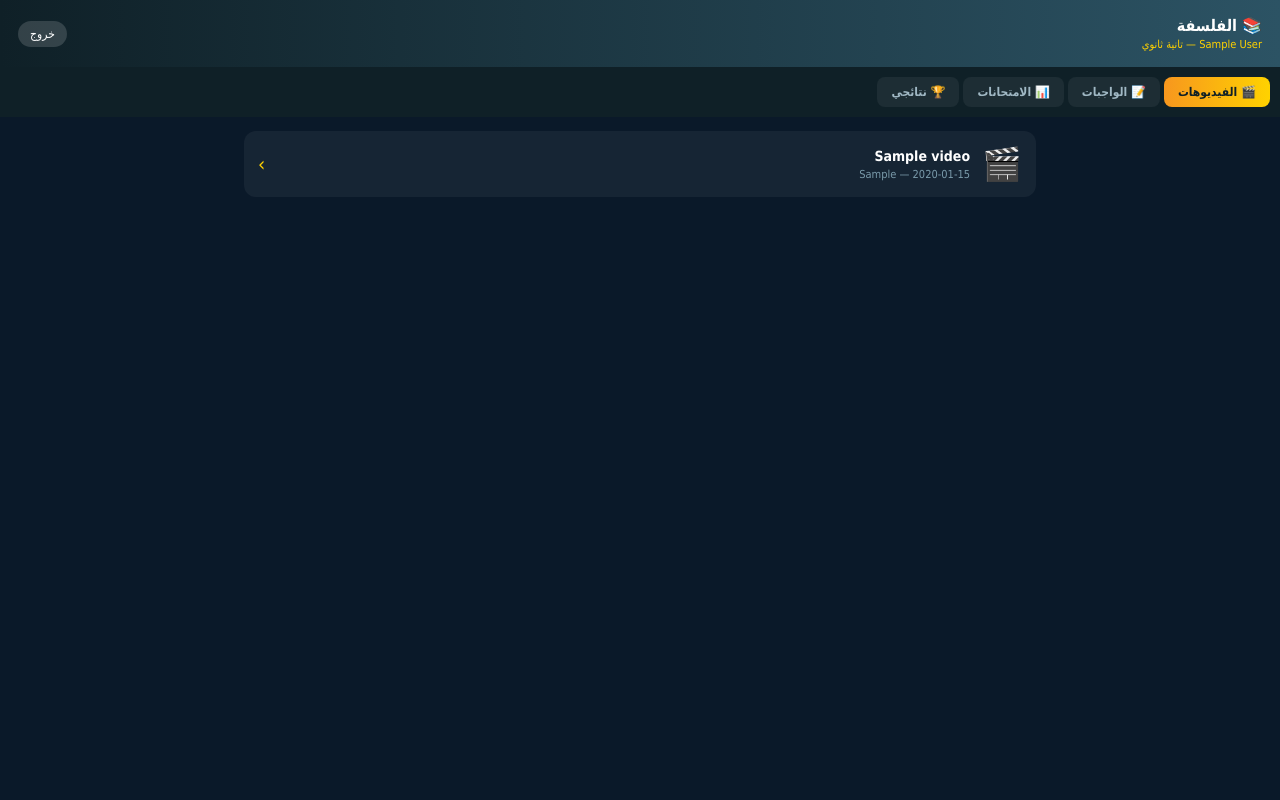
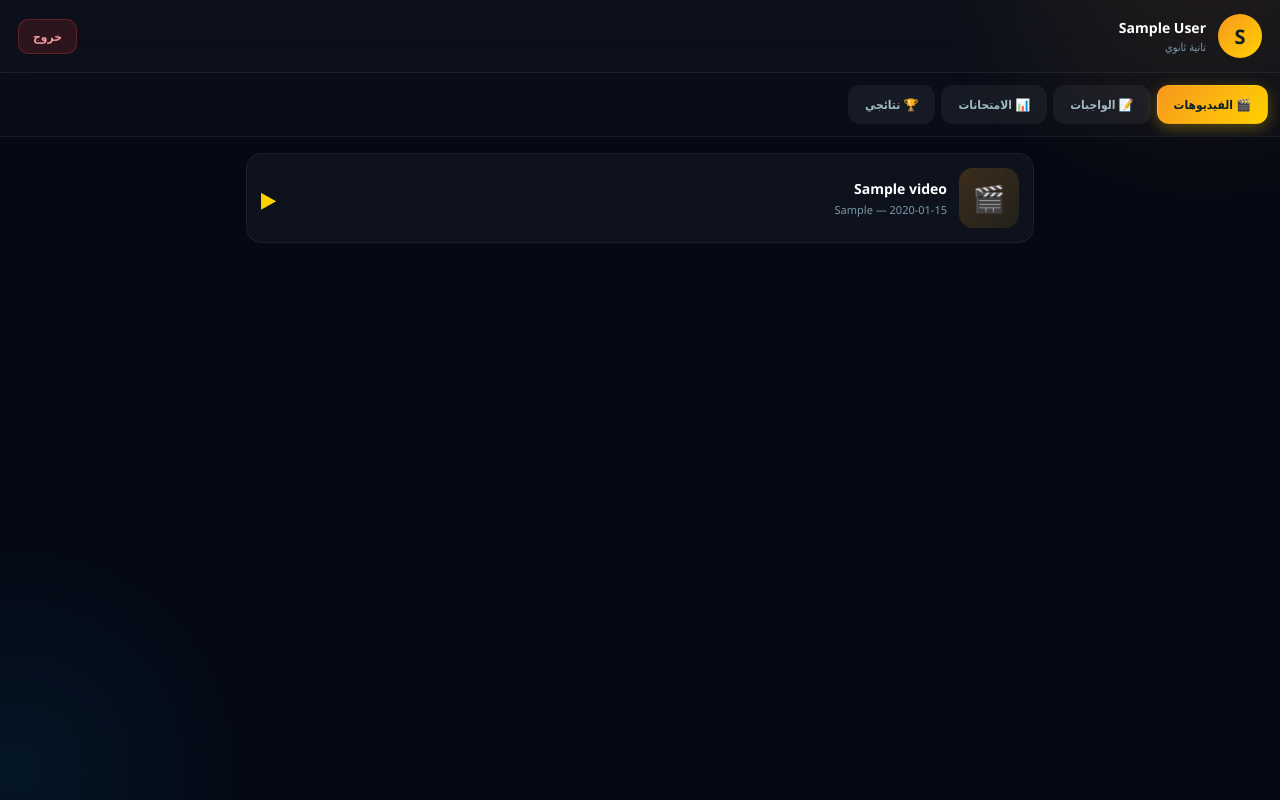
Before and after one commit to a01008062965a-afk/ahmededu, a Flask app: page /student in a window 1280 px wide. Run offline with Flask 3, Linux system fonts and the light colour scheme; the visitor is signed in with stand-in values (Sample User, id 1); tables that the repository leaves empty hold one stand-in row (values such as "Sample post").

Commit message:
u templates/student.html

```diff
--- a/templates/student.html
+++ b/templates/student.html
@@ -3,57 +3,100 @@
 <head>
 <meta charset="UTF-8">
 <meta name="viewport" content="width=device-width, initial-scale=1.0">
-<title>صفحة الطالب - {{ subject }}</title>
+<title>صفحة الطالب | {{ subject }}</title>
 <style>
-*{box-sizing:border-box;font-family:Tahoma;margin:0;padding:0}
-body{background:#0a1929;color:#fff;min-height:100vh;padding-bottom:30px}
-header{background:linear-gradient(90deg,#0f2027,#2c5364);padding:16px 18px;display:flex;justify-content:space-between;align-items:center}
-header h1{margin:0;font-size:16px}
-header .info{font-size:11px;color:#ffd200;margin-top:3px}
-header a{color:#fff;text-decoration:none;font-size:12px;background:rgba(255,255,255,0.15);padding:6px 12px;border-radius:20px}
-.tabs{display:flex;gap:4px;padding:10px;overflow-x:auto;background:#0f2027;position:sticky;top:0;z-index:10}
-.tab{padding:8px 14px;background:rgba(255,255,255,0.06);border-radius:8px;cursor:pointer;font-size:12px;font-weight:bold;white-space:nowrap;color:#a0b8c4}
-.tab.active{background:linear-gradient(90deg,#f7971e,#ffd200);color:#0f2027}
-.container{padding:14px;max-width:820px;margin:0 auto}
-.card{background:rgba(255,255,255,0.05);border:1px solid rgba(255,255,255,0.08);border-radius:14px;padding:16px;margin-bottom:12px}
-.card h3{font-size:15px;color:#ffd200;margin-bottom:10px}
-.card p{color:#a0b8c4;font-size:13px;line-height:1.7}
-.video{background:rgba(255,255,255,0.05);border-radius:12px;padding:14px;margin-bottom:10px;display:flex;gap:12px;align-items:center;cursor:pointer}
-.video:active{background:rgba(255,210,0,0.12)}
-.video .ic{font-size:32px}
-.video .info{flex:1}
-.video .info .t{color:#fff;font-weight:bold;font-size:14px;margin-bottom:4px}
-.video .info .l{color:#7a9bab;font-size:11px}
+*{box-sizing:border-box;font-family:'Segoe UI',Tahoma,sans-serif;margin:0;padding:0;-webkit-tap-highlight-color:transparent}
+body{background:#050914;min-height:100vh;color:#fff;padding-bottom:30px;position:relative}
+
+.bg{position:fixed;inset:0;z-index:0;overflow:hidden;pointer-events:none}
+.bg::before{content:'';position:absolute;top:-50%;right:-20%;width:600px;height:600px;background:radial-gradient(circle,rgba(247,151,30,0.1),transparent 70%);border-radius:50%;animation:float1 20s infinite ease-in-out}
+.bg::after{content:'';position:absolute;bottom:-30%;left:-20%;width:500px;height:500px;background:radial-gradient(circle,rgba(0,180,255,0.08),transparent 70%);border-radius:50%;animation:float2 25s infinite ease-in-out}
+@keyframes float1{0%,100%{transform:translate(0,0)}50%{transform:translate(-40px,40px)}}
+@keyframes float2{0%,100%{transform:translate(0,0)}50%{transform:translate(40px,-40px)}}
+
+.wrap{position:relative;z-index:1}
+
+header{background:rgba(255,255,255,0.03);backdrop-filter:blur(20px);-webkit-backdrop-filter:blur(20px);border-bottom:1px solid rgba(255,255,255,0.06);padding:14px 18px;display:flex;justify-content:space-between;align-items:center;position:sticky;top:0;z-index:50}
+.user-info{display:flex;align-items:center;gap:12px}
+.avatar{width:44px;height:44px;background:linear-gradient(135deg,#f7971e,#ffd200);border-radius:50%;display:flex;align-items:center;justify-content:center;font-size:20px;font-weight:bold;color:#0f2027}
+.user-text .name{font-size:14px;font-weight:bold}
+.user-text .grade{font-size:11px;color:#7a9bab;margin-top:2px}
+.logout-btn{background:rgba(229,57,53,0.15);color:#ef9a9a;border:1px solid rgba(229,57,53,0.3);padding:8px 14px;border-radius:10px;text-decoration:none;font-size:12px;font-weight:bold}
+.logout-btn:active{background:rgba(229,57,53,0.3)}
+
+.tabs{display:flex;gap:6px;padding:12px;overflow-x:auto;background:rgba(255,255,255,0.02);border-bottom:1px solid rgba(255,255,255,0.05);position:sticky;top:72px;z-index:40}
+.tab{padding:10px 16px;background:rgba(255,255,255,0.05);border-radius:12px;cursor:pointer;font-size:12px;font-weight:bold;white-space:nowrap;color:#a0b8c4;border:1px solid transparent;transition:.2s}
+.tab.active{background:linear-gradient(135deg,#f7971e,#ffd200);color:#0f2027;box-shadow:0 4px 15px rgba(255,210,0,0.3)}
+
+.container{padding:16px;max-width:820px;margin:0 auto}
+
+.video-card{background:rgba(255,255,255,0.04);border:1px solid rgba(255,255,255,0.06);border-radius:16px;padding:14px;margin-bottom:10px;display:flex;gap:12px;align-items:center;cursor:pointer;transition:.2s}
+.video-card:active{background:rgba(255,210,0,0.1);border-color:rgba(255,210,0,0.3)}
+.video-thumb{width:60px;height:60px;background:linear-gradient(135deg,rgba(247,151,30,0.2),rgba(255,210,0,0.08));border-radius:14px;display:flex;align-items:center;justify-content:center;font-size:26px;flex-shrink:0}
+.video-info{flex:1}
+.video-info .t{font-size:14px;font-weight:bold;margin-bottom:4px}
+.video-info .l{font-size:11px;color:#7a9bab}
+.play-icon{color:#ffd200;font-size:22px}
+
+.hw-card{background:rgba(255,255,255,0.04);border:1px solid rgba(255,255,255,0.06);border-radius:16px;padding:16px;margin-bottom:12px;border-right:3px solid #ffd200}
+.hw-card .title{font-size:15px;font-weight:bold;color:#ffd200;margin-bottom:8px}
+.hw-card .desc{font-size:13px;color:#a0b8c4;line-height:1.8}
+.hw-card .due{margin-top:10px;font-size:12px;color:#ff9800;background:rgba(255,152,0,0.1);padding:6px 10px;border-radius:8px;display:inline-block}
+
+.exam-card{background:linear-gradient(135deg,rgba(247,151,30,0.12),rgba(255,210,0,0.05));border:1px solid rgba(255,210,0,0.25);border-radius:16px;padding:18px;margin-bottom:12px}
+.exam-card .title{font-size:15px;font-weight:bold;color:#ffd200;margin-bottom:6px}
+.exam-card .meta{font-size:12px;color:#a0b8c4;margin-bottom:14px}
+.exam-card button{background:linear-gradient(135deg,#f7971e,#ffd200);color:#0f2027;border:none;padding:12px 24px;border-radius:12px;font-weight:bold;font-family:inherit;cursor:pointer;font-size:14px;box-shadow:0 6px 20px rgba(255,210,0,0.3)}
+.exam-card button:active{transform:scale(.97)}
+.done-badge{background:rgba(37,211,102,0.15);color:#a5d6a7;padding:10px 16px;border-radius:12px;font-size:13px;display:inline-block;border:1px solid rgba(37,211,102,0.3)}
+
+.result-card{background:rgba(255,255,255,0.04);border:1px solid rgba(255,255,255,0.06);border-radius:14px;padding:14px;margin-bottom:10px}
+.result-row{display:flex;justify-content:space-between;align-items:center;padding:8px 0;border-bottom:1px solid rgba(255,255,255,0.05);font-size:13px}
+.result-row:last-child{border-bottom:none}
+.result-score{background:rgba(37,211,102,0.15);color:#a5d6a7;padding:6px 14px;border-radius:20px;font-weight:bold;font-size:13px}
+.result-score.low{background:rgba(229,57,53,0.15);color:#ef9a9a}
+
+.empty{text-align:center;color:#5a7a8a;padding:60px 20px;font-size:14px}
+.empty .ic{font-size:52px;display:block;margin-bottom:14px;opacity:0.5}
 .hidden{display:none}
-.empty{text-align:center;color:#5a7a8a;padding:40px;font-size:13px}
-.exam{background:linear-gradient(135deg,rgba(247,151,30,0.15),rgba(255,210,0,0.08));border:1px solid rgba(255,210,0,0.3);border-radius:14px;padding:16px;margin-bottom:12px}
-.exam .title{color:#ffd200;font-weight:bold;font-size:15px;margin-bottom:6px}
-.exam .meta{font-size:12px;color:#a0b8c4;margin-bottom:10px}
-.exam button{background:linear-gradient(90deg,#f7971e,#ffd200);color:#0f2027;border:none;padding:10px 20px;border-radius:10px;font-weight:bold;cursor:pointer;font-family:Tahoma}
-.exam .done{background:rgba(37,211,102,0.15);color:#a5d6a7;padding:8px 14px;border-radius:10px;font-size:13px;display:inline-block}
-.result-row{display:flex;justify-content:space-between;padding:10px;border-bottom:1px solid rgba(255,255,255,0.06);font-size:13px}
-.result-row:last-child{border-bottom:none}
-.result-row .score{color:#a5d6a7;font-weight:bold}
-.overlay{position:fixed;inset:0;background:rgba(0,0,0,0.9);z-index:100;padding:16px;display:flex;align-items:center;justify-content:center}
+
+/* النافذة الامتحان */
+.overlay{position:fixed;inset:0;background:rgba(5,9,20,0.95);backdrop-filter:blur(10px);z-index:100;padding:16px;overflow-y:auto;display:flex;align-items:flex-start;justify-content:center}
 .overlay.hidden{display:none}
-.exam-box{background:#0f2027;border:2px solid #ffd200;border-radius:18px;padding:20px;max-width:600px;width:100%;max-height:90vh;overflow-y:auto}
-.exam-box h2{color:#ffd200;font-size:17px;margin-bottom:6px}
-.exam-box .timer{background:#5d4a00;color:#ffd200;padding:8px 14px;border-radius:10px;text-align:center;font-weight:bold;margin:10px 0;font-size:15px}
-.question{margin:14px 0;padding:12px;background:rgba(255,255,255,0.05);border-radius:12px}
-.question .q{font-size:14px;color:#fff;margin-bottom:10px;line-height:1.7}
-.option{padding:10px;background:rgba(255,255,255,0.05);border-radius:8px;margin-bottom:6px;cursor:pointer;font-size:13px;color:#a0b8c4}
-.option:active{background:rgba(255,210,0,0.15)}
-.option.selected{background:linear-gradient(90deg,rgba(247,151,30,0.3),rgba(255,210,0,0.2));color:#fff;font-weight:bold}
+.exam-box{background:#0a1420;border:1px solid rgba(255,210,0,0.2);border-radius:20px;padding:20px;max-width:600px;width:100%;margin:auto}
+.exam-box h2{color:#ffd200;font-size:17px;margin-bottom:6px;text-align:center}
+.timer{background:linear-gradient(135deg,rgba(247,151,30,0.2),rgba(255,210,0,0.1));border:1px solid rgba(255,210,0,0.3);color:#ffd200;padding:12px;border-radius:12px;text-align:center;font-weight:bold;margin:12px 0;font-size:16px}
+.timer.warning{background:rgba(229,57,53,0.2);border-color:rgba(229,57,53,0.4);color:#ef9a9a;animation:pulse 1s infinite}
+@keyframes pulse{0%,100%{opacity:1}50%{opacity:0.6}}
+
+.question{margin:16px 0;padding:14px;background:rgba(255,255,255,0.03);border:1px solid rgba(255,255,255,0.06);border-radius:14px}
+.question .q{font-size:14px;margin-bottom:12px;line-height:1.8}
+.question .q .num{color:#ffd200;font-weight:bold;margin-left:6px}
+.option{padding:12px 14px;background:rgba(255,255,255,0.04);border:2px solid transparent;border-radius:10px;margin-bottom:8px;cursor:pointer;font-size:13px;color:#a0b8c4;transition:.2s;display:flex;align-items:center;gap:10px}
+.option .mark{width:22px;height:22px;border-radius:50%;border:2px solid #3a4a5a;display:flex;align-items:center;justify-content:center;font-size:11px;font-weight:bold;color:#7a9bab;flex-shrink:0}
+.option:active{background:rgba(255,210,0,0.08)}
+.option.selected{background:linear-gradient(135deg,rgba(247,151,30,0.2),rgba(255,210,0,0.1));border-color:#ffd200;color:#fff;font-weight:bold}
+.option.selected .mark{background:#ffd200;color:#0f2027;border-color:#ffd200}
+
+.submit-btn{width:100%;padding:16px;background:linear-gradient(135deg,#f7971e,#ffd200);color:#0f2027;border:none;border-radius:14px;font-weight:bold;font-size:16px;font-family:inherit;cursor:pointer;margin-top:16px;box-shadow:0 8px 30px rgba(255,210,0,0.3)}
+.submit-btn:active{transform:scale(.97)}
 </style>
 </head>
 <body>
 
+<div class="bg"></div>
+
+<div class="wrap">
+
 <header>
-<div>
-<h1>📚 {{ subject }}</h1>
-<div class="info" id="userInfo">جاري التحميل...</div>
+<div class="user-info">
+<div class="avatar" id="avatar">؟</div>
+<div class="user-text">
+<div class="name" id="uName">جاري التحميل...</div>
+<div class="grade" id="uGrade">-</div>
 </div>
-<a href="#" onclick="logout();return false;">خروج</a>
+</div>
+<a href="#" class="logout-btn" onclick="logout();return false;">خروج</a>
 </header>
 
 <div class="tabs">
@@ -68,6 +111,8 @@ header a{color:#fff;text-decoration:none;font-size:12px;background:rgba(255,255,
 <div id="homeworkView" class="hidden"></div>
 <div id="examsView" class="hidden"></div>
 <div id="resultsView" class="hidden"></div>
+</div>
+
 </div>
 
 <div class="overlay hidden" id="examOverlay">
@@ -85,21 +130,25 @@ async function loadMe() {
     var d = await r.json();
     if (!d.ok) { window.location.href = '/login'; return; }
     student = d.student;
-    var grade = student.grade === 'first' ? 'أول ثانوي' : 'تانية ثانوي';
-    document.getElementById('userInfo').textContent = student.name + ' — ' + grade;
+    document.getElementById('uName').textContent = student.name;
+    document.getElementById('uGrade').textContent = student.grade_name;
+    document.getElementById('avatar').textContent = student.name.charAt(0).toUpperCase();
 }
 
 async function loadVideos() {
     var r = await fetch('/api/videos');
     var d = await r.json();
     var b = document.getElementById('videosView');
-    if (!d.length) { b.innerHTML = '<div class="empty">مفيش فيديوهات لسه</div>'; return; }
+    if (!d.length) {
+        b.innerHTML = '<div class="empty"><span class="ic">🎬</span>مفيش فيديوهات لسه</div>';
+        return;
+    }
     b.innerHTML = d.map(function(v) {
-        return '<div class="video" onclick="window.open(\'' + v.url + '\',\'_blank\')">' +
-            '<div class="ic">🎬</div>' +
-            '<div class="info"><div class="t">' + v.title + '</div>' +
-            '<div class="l">' + (v.lesson ? v.lesson : '') + ' — ' + v.created_at + '</div></div>' +
-            '<div style="color:#ffd200;font-size:20px">›</div>' +
+        return '<div class="video-card" onclick="window.open(\'' + v.url + '\',\'_blank\')">' +
+            '<div class="video-thumb">🎬</div>' +
+            '<div class="video-info"><div class="t">' + v.title + '</div>' +
+            '<div class="l">' + (v.lesson || 'درس جديد') + ' — ' + v.created_at + '</div></div>' +
+            '<div class="play-icon">▶</div>' +
             '</div>';
     }).join('');
 }
@@ -108,11 +157,15 @@ async function loadHomework() {
     var r = await fetch('/api/homework');
     var d = await r.json();
     var b = document.getElementById('homeworkView');
-    if (!d.length) { b.innerHTML = '<div class="empty">مفيش واجبات لسه</div>'; return; }
+    if (!d.length) {
+        b.innerHTML = '<div class="empty"><span class="ic">📝</span>مفيش واجبات لسه</div>';
+        return;
+    }
     b.innerHTML = d.map(function(h) {
-        return '<div class="card"><h3>📝 ' + h.title + '</h3>' +
-            '<p>' + h.description + '</p>' +
-            (h.due_date ? '<div style="margin-top:10px;color:#ffd200;font-size:12px">⏰ آخر ميعاد: ' + h.due_date + '</div>' : '') +
+        return '<div class="hw-card">' +
+            '<div class="title">📝 ' + h.title + '</div>' +
+            '<div class="desc">' + h.description + '</div>' +
+            (h.due_date ? '<div class="due">⏰ آخر ميعاد: ' + h.due_date + '</div>' : '') +
             '</div>';
     }).join('');
 }
@@ -121,14 +174,17 @@ async function loadExams() {
     var r = await fetch('/api/exams');
     var d = await r.json();
     var b = document.getElementById('examsView');
-    if (!d.exams || !d.exams.length) { b.innerHTML = '<div class="empty">مفيش امتحانات متاحة</div>'; return; }
+    if (!d.exams || !d.exams.length) {
+        b.innerHTML = '<div class="empty"><span class="ic">📊</span>مفيش امتحانات متاحة</div>';
+        return;
+    }
     b.innerHTML = d.exams.map(function(e) {
         var isDone = d.done.indexOf(e.id) !== -1;
-        return '<div class="exam">' +
+        return '<div class="exam-card">' +
             '<div class="title">📊 ' + e.title + '</div>' +
-            '<div class="meta">⏰ ' + e.duration + ' دقيقة — ' + e.total_marks + ' سؤال</div>' +
+            '<div class="meta">⏰ ' + e.duration + ' دقيقة — ' + e.total + ' سؤال</div>' +
             (isDone
-                ? '<div class="done">✅ خلصت الامتحان ده</div>'
+                ? '<div class="done-badge">✅ خلصت الامتحان ده</div>'
                 : '<button onclick="startExam(' + e.id + ')">🚀 ابدأ الامتحان</button>') +
             '</div>';
     }).join('');
@@ -138,21 +194,26 @@ async function loadResults() {
     var r = await fetch('/api/my-results');
     var d = await r.json();
     var b = document.getElementById('resultsView');
-    if (!d.length) { b.innerHTML = '<div class="empty">مفيش نتائج لسه</div>'; return; }
-    b.innerHTML = '<div class="card"><h3>🏆 نتائجي</h3>' + d.map(function(r) {
+    if (!d.length) {
+        b.innerHTML = '<div class="empty"><span class="ic">🏆</span>مفيش نتائج لسه</div>';
+        return;
+    }
+    b.innerHTML = d.map(function(r) {
         var pct = Math.round((r.score / r.total) * 100);
-        return '<div class="result-row">' +
-            '<span>امتحان #' + r.exam_id + '</span>' +
-            '<span class="score">' + r.score + ' / ' + r.total + ' (' + pct + '%)</span>' +
-            '</div>';
-    }).join('') + '</div>';
+        var cls = pct >= 50 ? '' : 'low';
+        return '<div class="result-card">' +
+            '<div class="result-row">' +
+            '<span>امتحان #' + r.exam_id + ' — ' + r.created_at + '</span>' +
+            '<span class="result-score ' + cls + '">' + r.score + ' / ' + r.total + ' (' + pct + '%)</span>' +
+            '</div></div>';
+    }).join('');
 }
 
 async function startExam(id) {
-    if (!confirm('متأكد إنك عايز تبدأ؟ لو خرجت مش هتقدر تدخل تاني')) return;
+    if (!confirm('متأكد إنك عايز تبدأ؟ لو خرجت مش هتقدر تدخل تاني!')) return;
     var r = await fetch('/api/exam/' + id);
     var d = await r.json();
-    if (!d.ok) return alert(d.msg);
+    if (!d.ok) return alert(d.msg || 'خطأ');
     currentExam = d.exam;
     currentAnswers = new Array(currentExam.questions.length).fill(null);
     showExam();
@@ -162,18 +223,17 @@ function showExam() {
     var e = currentExam;
     var html = '<h2>📊 ' + e.title + '</h2>';
     html += '<div class="timer" id="timer">⏰ ' + e.duration + ':00</div>';
-    html += '<div id="questions">';
     e.questions.forEach(function(q, i) {
         html += '<div class="question">';
-        html += '<div class="q">' + (i+1) + '. ' + q.q + '</div>';
+        html += '<div class="q"><span class="num">' + (i+1) + '.</span> ' + q.q + '</div>';
         ['a', 'b', 'c', 'd'].forEach(function(key, idx) {
             html += '<div class="option" data-q="' + i + '" data-v="' + idx + '" onclick="pick(this)">' +
-                (idx+1) + '. ' + q[key] + '</div>';
+                '<span class="mark">' + (idx+1) + '</span> ' + q[key] +
+                '</div>';
         });
         html += '</div>';
     });
-    html += '</div>';
-    html += '<button style="width:100%;padding:14px;background:linear-gradient(90deg,#f7971e,#ffd200);color:#0f2027;border:none;border-radius:12px;font-weight:bold;font-size:16px;margin-top:14px;font-family:Tahoma;cursor:pointer" onclick="submitExam()">📤 تسليم الامتحان</button>';
+    html += '<button class="submit-btn" onclick="submitExam()">📤 تسليم الامتحان</button>';
     document.getElementById('examBox').innerHTML = html;
     document.getElementById('examOverlay').classList.remove('hidden');
     startTimer(e.duration);
@@ -193,19 +253,22 @@ function startTimer(minutes) {
         total--;
         if (total <= 0) {
             clearInterval(timerInterval);
-            alert('خلص الوقت!');
+            alert('⏰ خلص الوقت!');
             submitExam(true);
             return;
         }
         var m = Math.floor(total / 60);
         var s = total % 60;
         var el = document.getElementById('timer');
-        if (el) el.textContent = '⏰ ' + m + ':' + (s < 10 ? '0' : '') + s;
+        if (el) {
+            el.textContent = '⏰ ' + m + ':' + (s < 10 ? '0' : '') + s;
+            if (total <= 60) el.classList.add('warning');
+        }
     }, 1000);
 }
 
 async function submitExam(force) {
-    if (!force && !confirm('متأكد من التسليم؟')) return;
+    if (!force && !confirm('متأكد من التسليم؟ مش هتقدر ترجع تاني!')) return;
     clearInterval(timerInterval);
     var r = await fetch('/api/exam/' + currentExam.id + '/submit', {
         method: 'POST', headers: {'Content-Type': 'application/json'},
@@ -214,7 +277,7 @@ async function submitExam(force) {
     var d = await r.json();
     document.getElementById('examOverlay').classList.add('hidden');
     if (d.ok) {
-        alert('✅ نتيجتك: ' + d.score + ' / ' + d.total);
+        alert('🎉 نتيجتك: ' + d.score + ' / ' + d.total + '\nالنسبة: ' + Math.round((d.score/d.total)*100) + '%');
         loadExams();
     } else {
         alert(d.msg || 'خطأ');
```
